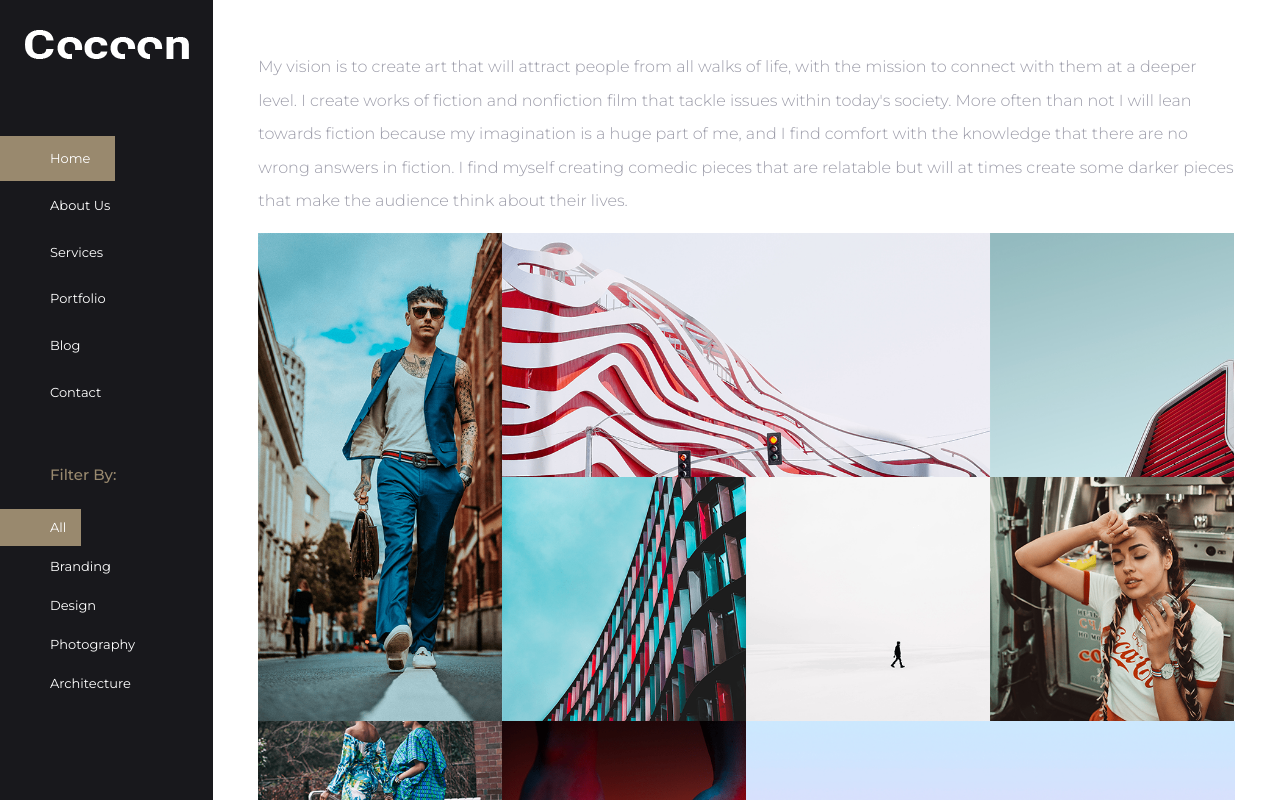
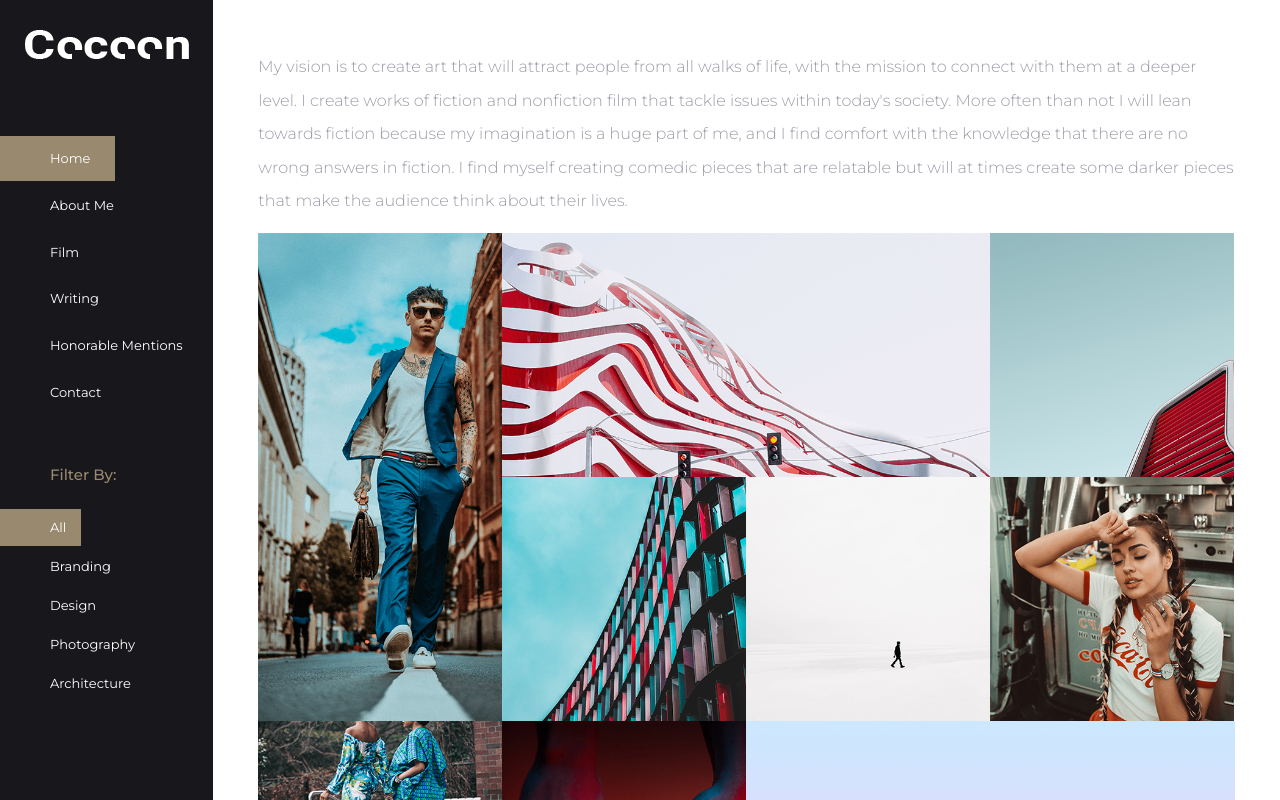
Before and after one commit to mellaco1/melodyportfolio, a website: page index.html in a window 1280 px wide. Shown: the top 800 px of the page. Drawn offline with Linux system fonts and the light colour scheme; files whose address does not match are found by name.

Commit message:
Left menu titles

```diff
--- a/index.html
+++ b/index.html
@@ -60,22 +60,22 @@
                     </li>
                     <li>
                         <a href="about.html">
-                            About Us
+                            About Me
                         </a>
                     </li>
                     <li>
                         <a href="services.html">
-                            Services
+                            Film
                         </a>
                     </li>
                     <li>
                         <a href="portfolio.html">
-                            Portfolio
+                            Writing
                         </a>
                     </li>
                     <li>
                         <a href="blog.html">
-                            Blog
+                            Honorable Mentions
                         </a>
                     </li>
                     <li>
```
